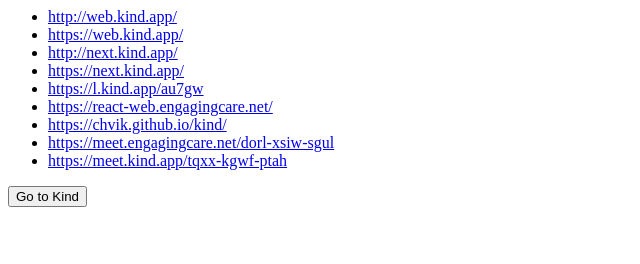
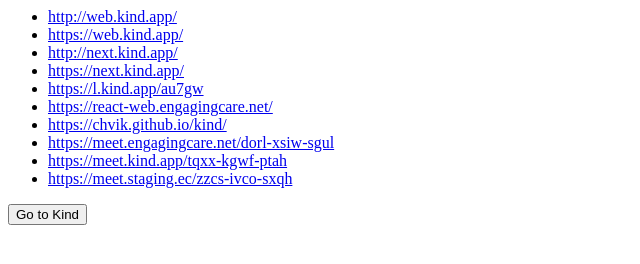
Before and after one commit to chvik/chvik.github.io, a plain HTML site: page pastebin/xxxlinks.html in a window 1280 px wide. Shown: the whole page, without its empty margins (0-640 px from the left). Drawn offline with Linux system fonts and the light colour scheme.

Commit message:
staging meeting

```diff
--- a/pastebin/xxxlinks.html
+++ b/pastebin/xxxlinks.html
@@ -15,6 +15,7 @@
             <li><a href="https://chvik.github.io/kind/">https://chvik.github.io/kind/</a></li>
             <li><a href="https://meet.engagingcare.net/dorl-xsiw-sgul">https://meet.engagingcare.net/dorl-xsiw-sgul</a></li>
             <li><a href="https://meet.kind.app/tqxx-kgwf-ptah">https://meet.kind.app/tqxx-kgwf-ptah</a></li>
+            <li><a href="https://meet.staging.ec/zzcs-ivco-sxqh">https://meet.staging.ec/zzcs-ivco-sxqh</a></li>
             </li>
         </ul>
 
```
